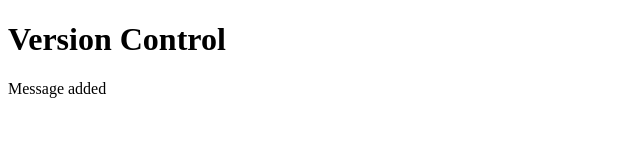
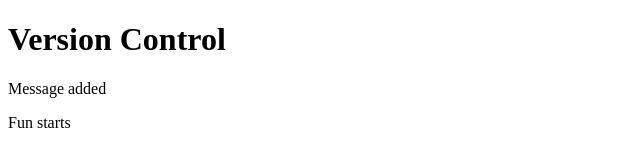
Before and after one commit to mohameds2k/landingpage, a plain HTML site: page index.html in a window 1280 px wide. Shown: the full height of the page, 0-640 px from the left. Drawn offline with Linux system fonts and the light colour scheme.

Commit message:
index.html: para fun starts added

```diff
--- a/index.html
+++ b/index.html
@@ -8,5 +8,6 @@
 <body>
     <h1>Version Control</h1>
     <p>Message added</p>
+    <p>Fun starts</p>
 </body>
 </html>
```
